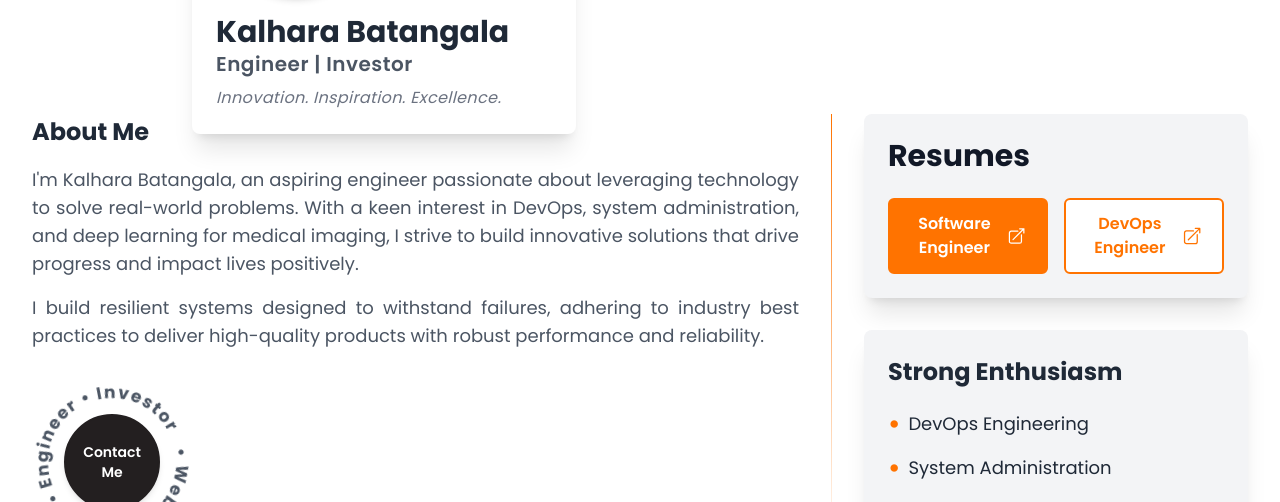
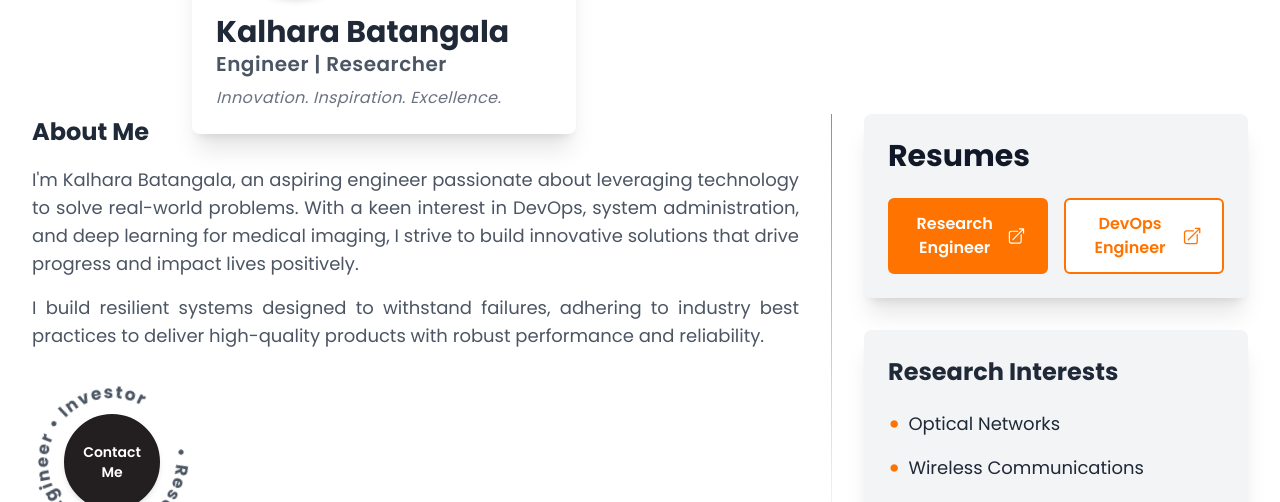
Before and after one commit to KalharaBatangala/portfolio-next, a Next.js app: page / in a window 1280 px wide. Shown: the part 450-952 px from the top of the page. Built offline with nearby package versions, Linux system fonts and the light colour scheme.

Commit message:
Update Content

```diff
--- a/src/components/Common/CircularText.tsx
+++ b/src/components/Common/CircularText.tsx
@@ -6,7 +6,7 @@ interface CircularTextProps {
 
 export default function CircularText({
   className,
-  text = '• Web Developer • Engineer • Investor ',
+  text = '• Researcher • Engineer • Investor ',
   fontSize = 32,
 }: CircularTextProps) {
   return (
--- a/src/components/Home/EnthusiasmCard.tsx
+++ b/src/components/Home/EnthusiasmCard.tsx
@@ -5,14 +5,14 @@ import React from 'react';
 const EnthusiasmCard = () => {
   // Interests list for easy updates
   const interests = [
-    'DevOps Engineering',
-    'System Administration',
-    'Machine Learning'
+    'Optical Networks',
+    'Wireless Communications',
+    'Machine Learning',
   ];
 
   return (
     <div className="bg-gray-100 dark:bg-gray-800 p-6 rounded-lg shadow-xl max-w-sm w-full font-poppins">
-      <h3 className="text-2xl font-bold text-gray-800 dark:text-gray-100 mb-4">Strong Enthusiasm</h3>
+      <h3 className="text-2xl font-bold text-gray-800 dark:text-gray-100 mb-4">Research Interests</h3>
       <ul className="space-y-2">
         {interests.map((interest, index) => (
           <li key={index} className="flex items-center">
--- a/src/components/Home/ProfileCard.tsx
+++ b/src/components/Home/ProfileCard.tsx
@@ -37,7 +37,7 @@ export default function ProfileCardWithZoom() {
           Kalhara Batangala
         </h1>
         <h2 className="text-lg sm:text-xl font-semibold tracking-wide text-gray-600 dark:text-gray-300 text-center sm:text-left">
-          Engineer | Investor
+          Engineer | Researcher
         </h2>
         <p className="mt-2 text-base italic tracking-wide text-gray-500 dark:text-gray-400 text-center sm:text-left">
           Innovation. Inspiration. Excellence.
--- a/src/components/Home/ResumeCard.tsx
+++ b/src/components/Home/ResumeCard.tsx
@@ -15,7 +15,7 @@ const ResumeCard: React.FC = () => {
                     bg-secondary hover:bg-white hover:bg-opacity-90 hover:text-secondary transition-colors duration-300"
           aria-label="Download ML Engineer Resume"
         >
-          Software Engineer
+          Research Engineer
           <svg
             xmlns="http://www.w3.org/2000/svg"
             fill="none"
```
Also changed, not shown: 1 other file (tests, documents, lock files or other folders).
